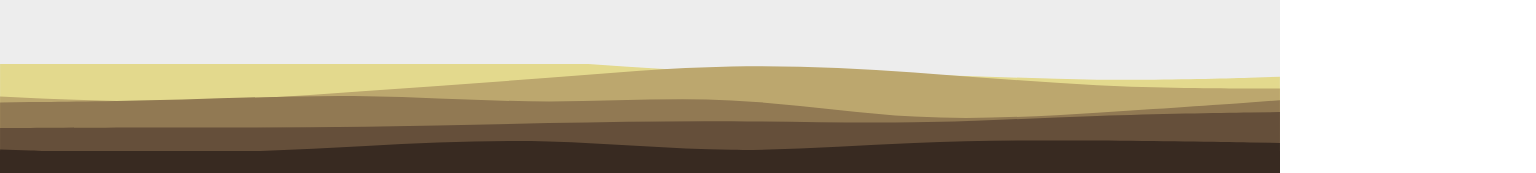
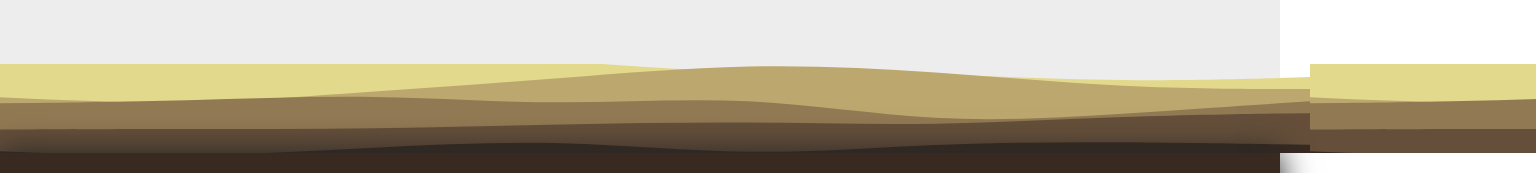
Before and after one commit to vitaolv/project-vite-react-ecommerce, a React (Vite) app: page /project-vite-react-ecommerce/resultado-da-busca/1 in a window 1280 px wide. Shown: the part 642-815 px from the top of the page, 1536 px wide, since content can reach past the window. Built offline with nearby package versions, Linux system fonts and the light colour scheme; a web font is replaced by a local one.

Commit message:
Corrigindo o caminho das imagems para exibir no Github Pages.

```diff
--- a/index.html
+++ b/index.html
@@ -5,7 +5,7 @@
   <meta charset="UTF-8" />
   <meta http-equiv="Permissions-Policy" content="interest-cohort=()">
   <meta name="viewport" content="width=device-width, initial-scale=1.0" />
-  <link rel="shortcut icon" type="imagex/png" href="assets//logo.png">
+  <link rel="shortcut icon" type="image/png" href="assets//logo.png">
   <title>Loja ToSweeten</title>
 </head>
 
--- a/src/App.jsx
+++ b/src/App.jsx
@@ -16,7 +16,7 @@ import "/src/css/alerts.css";
 
 import { ProductProvider } from "./context/ProductContext";
 
-import StoreProvider from "./store/Index";
+import StoreProvider from "./store/index";
 
 import { useEffect } from "react";
 import { useSelector } from "react-redux";
@@ -29,32 +29,22 @@ function App() {
   }, [productInCart]);
 
   return (
-    <BrowserRouter>
+    <BrowserRouter basename="/project-vite-react-ecommerce">
       <StoreProvider>
         <Header />
         <ProductProvider>
           <Routes>
-            <Route path="/project-vite-react-ecommerce/" element={<Home />} />
+            <Route path="/" element={<Home />} />
+            <Route path="/produto/:nome/:id" element={<ProductDetail />} />
+            <Route path="/carrinho-e-pagamento" element={<CartWithPayment />} />
             <Route
-              path="/project-vite-react-ecommerce/produto/:nome/:id"
-              element={<ProductDetail />}
-            />
-            <Route
-              path="/project-vite-react-ecommerce/carrinho-e-pagamento"
-              element={<CartWithPayment />}
-            />
-            <Route
-              path="/project-vite-react-ecommerce/resultado-da-busca/:term"
+              path="/resultado-da-busca/:term"
               element={<SearchResultsPage />}
             />
 
             <Route path="*" element={<PageNotFound />} />
             <Route
-              path="/project-vite-react-ecommerce/*"
-              element={<PageNotFound />}
-            />
-            <Route
-              path="/project-vite-react-ecommerce/resultado-da-busca/:term"
+              path="/resultado-da-busca/:term"
               element={<SearchResultsPage />}
             />
           </Routes>
--- a/src/components/Imagens/ImageDetailProduct.jsx
+++ b/src/components/Imagens/ImageDetailProduct.jsx
@@ -63,7 +63,7 @@ export function ImageDetailProduct({ product }) {
         <div className="main-image-container">
           <div className="main-image-wrapper">
             <img
-              src={`/${product.cover[selectedImageIndex]}`}
+              src={`/project-vite-react-ecommerce/${product.cover[selectedImageIndex]}`}
               alt={`${product.name}-${selectedImageIndex}`}
               className="main-image"
             />
@@ -75,7 +75,7 @@ export function ImageDetailProduct({ product }) {
               {product.cover.map((cover, index) => (
                 <img
                   key={index}
-                  src={`/${cover}`}
+                  src={`/project-vite-react-ecommerce/${cover}`}
                   alt={`${product.name}-${index}`}
                   className={`slide-photo ${
                     index === selectedImageIndex ? "active" : ""
--- a/src/css/footer.css
+++ b/src/css/footer.css
@@ -11,7 +11,11 @@ footer {
 }
 
 .img-footer {
-  width: 100%;
+  width: 120%;
+  background-image: url("/assets/img-footer.svg");
+  background-size: contain;
+  background-repeat: repeat-x;
+  padding-top: 7%;
 }
 
 .card-body {
--- a/src/main.jsx
+++ b/src/main.jsx
@@ -2,7 +2,7 @@ import React from "react";
 import ReactDOM from "react-dom/client";
 import App from "./App";
 import Modal from "react-modal";
-import StoreProvider from "./store/Index";
+import StoreProvider from "./store/index";
 
 import "bootstrap/dist/css/bootstrap.min.css";
 import "slick-carousel/slick/slick.css";
--- a/src/partials/Footer.jsx
+++ b/src/partials/Footer.jsx
@@ -3,7 +3,7 @@ import "/src/css/footer.css";
 export default function Footer() {
   return (
     <footer>
-      <img className="img-footer" src="/assets/img-footer.svg" />
+      <div className="img-footer" />
       <div className="content-card" id="content-footer">
         <div className="card-body">
           <div className="links-map">
```
